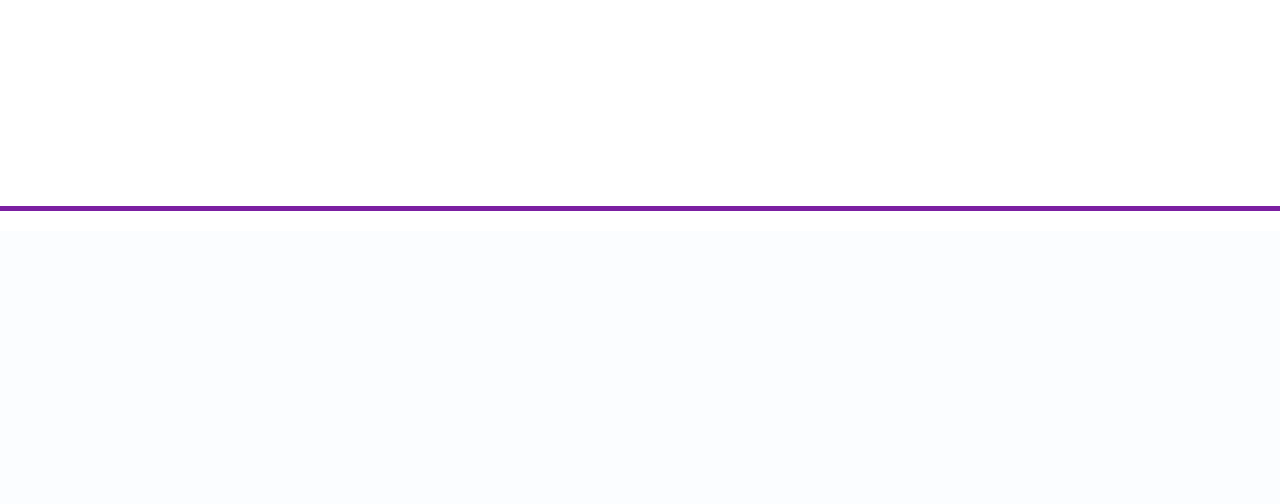
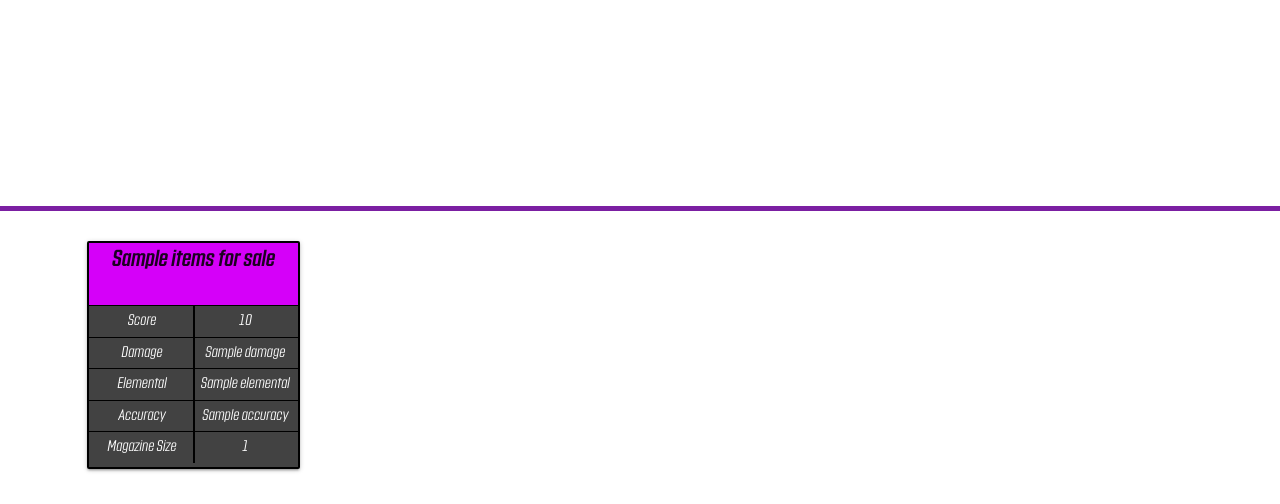
Before and after one commit to T254-bot/Moxxis_Market, a Flask app: page / in a window 1280 px wide. Shown: the part 828-1332 px from the top of the page. Before the commit the page ends 1039 px from the top, so only its background shows below. Run offline with Flask 3, Linux system fonts and the light colour scheme; a database or web service that is not in the repository returns one stand-in record (values such as "Sample title"); some libraries are stand-ins or nearby versions.

Commit message:
Updates main_page function to pass a reversed list to html page to be rendered

```diff
--- a/app.py
+++ b/app.py
@@ -20,7 +20,14 @@ mongo = PyMongo(app)
 @app.route("/")
 @app.route("/main_page")
 def main_page():
-    return render_template("main.html")
+
+    # Grab all items_for_sale from the database
+    items_cursor = mongo.db.items_for_sale.find()
+
+    # Convert cursor to a list and reverse it to get the last 6 items
+    last_six_items = list(items_cursor)[-6:]
+
+    return render_template("main.html", last_six_items=last_six_items)
 
 
 @app.route("/market_page")
--- a/templates/main.html
+++ b/templates/main.html
@@ -16,8 +16,7 @@
     </div>
 
     <div class="row user-items">
-        {% for item in items_for_sale|reverse %}
-            {% if loop.index <= 6 %}
+        {% for item in last_six_items %}
             <div class="col s5 m3 l2 item-card card-panel grey darken-3">
                 <p class="item-card-title item-bb center-align purple accent-3 countach-font">{{ item.item_name }}</p>
                 <p class="col s6 item-value-l item-bb item-br center-align countach-light white-text">Score</p>
@@ -31,7 +30,6 @@
                 <p class="col s6 item-value-l item-br center-align countach-light white-text">Magazine Size</p>
                 <p class="col s6 item-value-r item-bl center-align white-text countach-light">{{ item.magazine_size }}</p>
             </div>
-            {% endif %}
         {% endfor %}
     </div>
 
```
Lines whose indentation alone changed are shown as unchanged.
